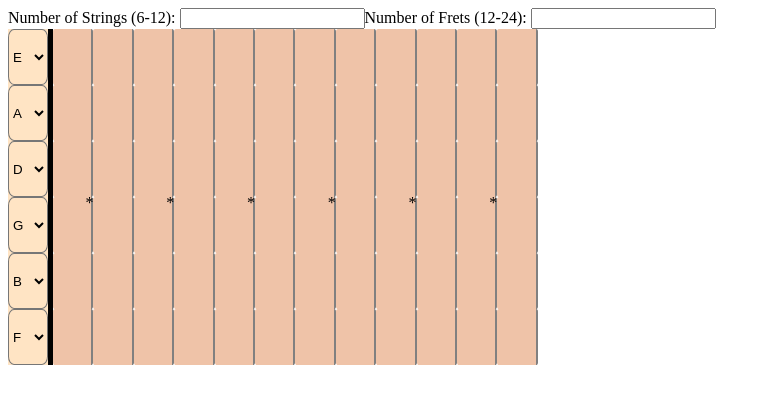
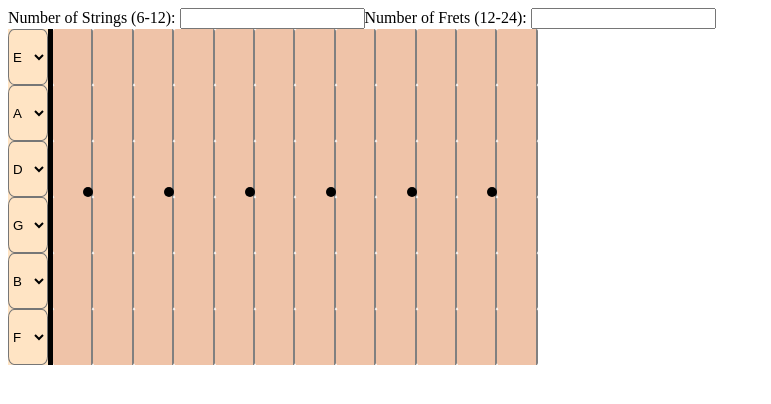
Before and after one commit to ShirelleW/RiffTheory, a Next.js app: page / in a window 1280 px wide. Shown: the top 404 px of the page, without its empty margins (0-771 px from the left). Built offline with nearby package versions, Linux system fonts and the light colour scheme.

Commit message:
added random colors for note selection

```diff
--- a/package.json
+++ b/package.json
@@ -7,6 +7,7 @@
   },
   "dependencies": {
     "next": "latest",
+    "randomcolor": "^0.6.2",
     "react": "18.2.0",
     "react-dom": "18.2.0"
   },
--- a/pages/Context/SelectedNotesContext.jsx
+++ b/pages/Context/SelectedNotesContext.jsx
@@ -1,3 +1,3 @@
 import { createContext , useState } from "react";
 
-export const SelectedNotesContext = createContext();
+export const SelectedNotesContext = createContext("A");
--- a/pages/Controls.jsx
+++ b/pages/Controls.jsx
@@ -1,9 +1,13 @@
 import React from 'react'
 import { useState } from 'react';
 import { notes } from './utils';
+import { noteHexes } from './utils';
 import { SelectedNotesContext } from './Context/SelectedNotesContext';
 import String from './String';
 import styles from '../styles/Styles.module.css'
+var randomColor = require('randomcolor');
+
+
 
 const Controls = () => {
 
@@ -46,6 +50,9 @@ const Controls = () => {
 
     }
 
+
+    let noteHexes = selectedNotes.map((ele) => (randomColor({luminosity: 'bright'})))
+
     return (
         <div>
             {/* EDIT TO TAKE IN WHOLE NUMBER */}
@@ -68,7 +75,7 @@ const Controls = () => {
                                     }
                                 </select>
                             </form>
-                            <SelectedNotesContext.Provider value={{ selectedNotes, setSelectedNotes }}>
+                            <SelectedNotesContext.Provider value={{ selectedNotes, setSelectedNotes, noteHexes }}>
                                 <String
                                     numOfStrings={numOfStrings}
                                     numOfFrets={numOfFrets}
--- a/pages/Frets.jsx
+++ b/pages/Frets.jsx
@@ -6,11 +6,10 @@ export const Frets = ({ stringNum, numOfStrings, stringNoteLayout }) => {
 
     // button that shows all notes
 
-    const {selectedNotes, setSelectedNotes} = useContext(SelectedNotesContext)
+    const { selectedNotes, setSelectedNotes, noteHexes } = useContext(SelectedNotesContext)
     const oddFretInlay = Math.floor(numOfStrings / 2)
 
     const toggleNoteView = (note) => {
-        console.log(note)
         if (selectedNotes.includes(note)) {
             setSelectedNotes(selectedNotes.filter((ele) => ele != note))
         } else (
@@ -24,10 +23,14 @@ export const Frets = ({ stringNum, numOfStrings, stringNoteLayout }) => {
                 stringNoteLayout.map((note, i) =>
                     i % 2 === 0 && Number(stringNum) === oddFretInlay ?
                         <div className={styles.individualNotesOddFret}>
-                             <div onClick={() => toggleNoteView(note)} className={styles.individualNotes}>{selectedNotes.includes(note) && note}</div>
-                            <div className={styles.oddFretInlay}>*</div>
+                            <div onClick={() => toggleNoteView(note)} className={styles.individualNotes}>
+                                <p style={{ backgroundColor:noteHexes[selectedNotes.indexOf(note)], 'opacity': 0.6  }} id={selectedNotes.includes(note) && styles.noteToggle}>{selectedNotes.includes(note) && note}</p>
+                            </div>
+                            <div className={styles.oddFretInlay}> </div>
                         </div> :
-                        <div onClick={() => toggleNoteView(note)} className={styles.individualNotes}>{selectedNotes.includes(note) && note}</div>
+                        <div onClick={() => toggleNoteView(note)} className={styles.individualNotes}>
+                            <p style={{ backgroundColor:noteHexes[selectedNotes.indexOf(note)], 'opacity': 0.6 }} id={selectedNotes.includes(note) && styles.noteToggle}>{selectedNotes.includes(note) && note}</p>
+                        </div>
                 )
             }
         </div>
--- a/pages/utils.js
+++ b/pages/utils.js
@@ -1 +1,4 @@
+import { useContext } from "react";
+import { SelectedNotesContext } from "./Context/SelectedNotesContext";
+
 export const notes = ["C", "Db", "D", "Eb", "E", "F", "Gb", "G", "Ab", "A", "Bb", "B"];
--- a/styles/Styles.module.css
+++ b/styles/Styles.module.css
@@ -41,8 +41,20 @@
     position: relative;
 }
 
+#noteToggle {
+    font-weight: bold;
+    display: flex;
+    justify-content: center;
+    align-items: center;
+    border-radius: 75%;
+    width: 25px;
+    height: 25px;
+}
 .oddFretInlay {
-    height: 3px;
+    background-color: black;
+    border-radius: 50%;
+    height: 10px;
+    width: 10px;
     position: absolute;
     right: 0;
     bottom: 0;
```
Also changed, not shown: 1 other file (tests, documents, lock files or other folders).
